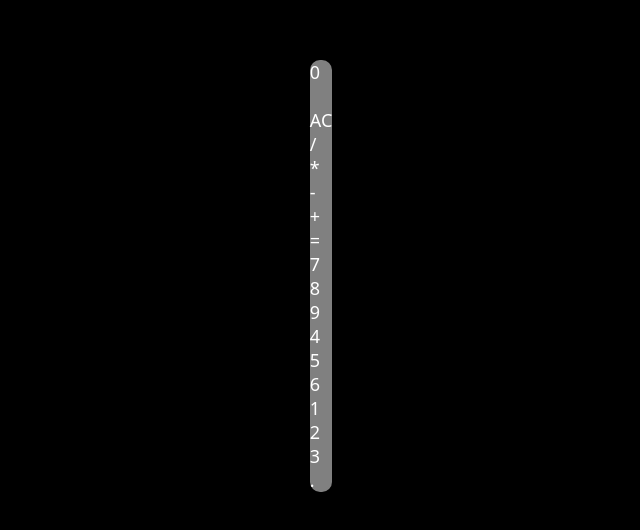
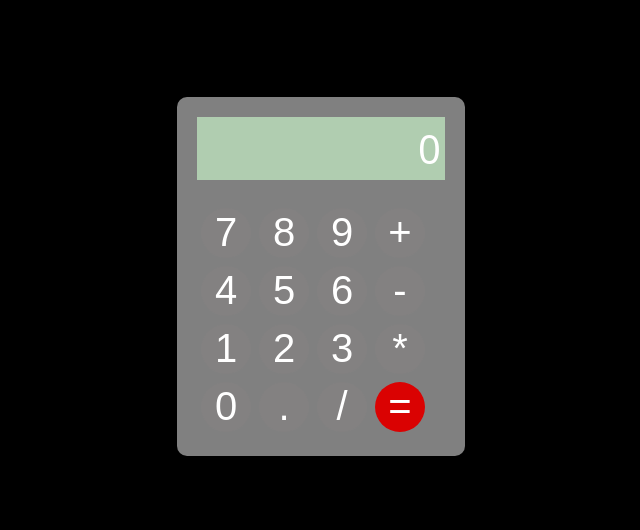
Before and after one commit to OrlundoHubbard/new_js_calculator, a plain HTML site: page index.html in a window 1280 px wide. Shown: the part 132-662 px from the top of the page, without its empty margins (319-959 px from the left). Drawn offline with Linux system fonts and the light colour scheme.

Commit message:
adding css and js

```diff
--- a/app.js
+++ b/app.js
@@ -0,0 +1,8 @@
+const screenDisplay = document.getElementsByClassName('screen');
+const buttons = document.querySelectorAll('buttons')
+
+function calculate(buttons) {
+    console.log(buttons);
+}
+
+calculate.addEventListener("click", (calculate) => )
--- a/index.html
+++ b/index.html
@@ -12,22 +12,22 @@
         <div class="main_text">0</div>
         <br/>
         <div class="buttons">
-            <div>AC</div>
-            <div>/</div>
-            <div>*</div>
-            <div>-</div>
-            <div>+</div>
-            <div>=</div>
-            <div>7</div>
-            <div>8</div>
-            <div>9</div>
-            <div>4</div>
-            <div>5</div>
-            <div>6</div>
-            <div>1</div>
-            <div>2</div>
-            <div>3</div>
-            <div>.</div>
+            <button>7</button>
+            <button>8</button>
+            <button>9</button>
+            <button>+</button>
+            <button>4</button>
+            <button>5</button>
+            <button>6</button>
+            <button>-</button>
+            <button>1</button>
+            <button>2</button>
+            <button>3</button>
+            <button>*</button>
+            <button>0</button>
+            <button>.</button>
+            <button>/</button>
+            <button id="equals">=</button>
         </div>
 
     </div>
--- a/styles.css
+++ b/styles.css
@@ -11,5 +11,57 @@ body {
 
 .screen {
     background-color: grey;
+    padding: 20px;
     border-radius: 10px;
 }
+
+.main_text {
+    width: 240px;
+    background-color: rgb(176, 205, 176);
+    font-size: 40px;
+    text-align: end;
+    padding: 4px;
+}
+
+.buttons {
+    width: 232px;
+    display: flex;
+    flex-wrap: wrap;
+}
+
+button {
+    background-color: rgb(131, 129, 129);
+    border: none;
+    color: rgb(255, 255, 255);
+    font-size: 40px;
+    width: 50px;
+    height: 50px;
+    border-radius: 25px;
+    margin: 4px;
+}
+
+button:hover {
+    background-color: rgb(111, 110, 110);
+}
+
+button:active {
+    background-color: rgb(232, 232, 232);
+}
+
+#equals {
+    background-color: rgb(218, 2, 2);
+}
+
+#equals:hover {
+    background-color: rgb(198, 1, 1);
+}
+
+#clear {
+    width: 100%;
+    background-color: rgb(252, 226, 27);
+    font-size: 30px;
+}
+
+#clear:hover {
+    background-color: rgb(252, 201, 17);
+}
```
